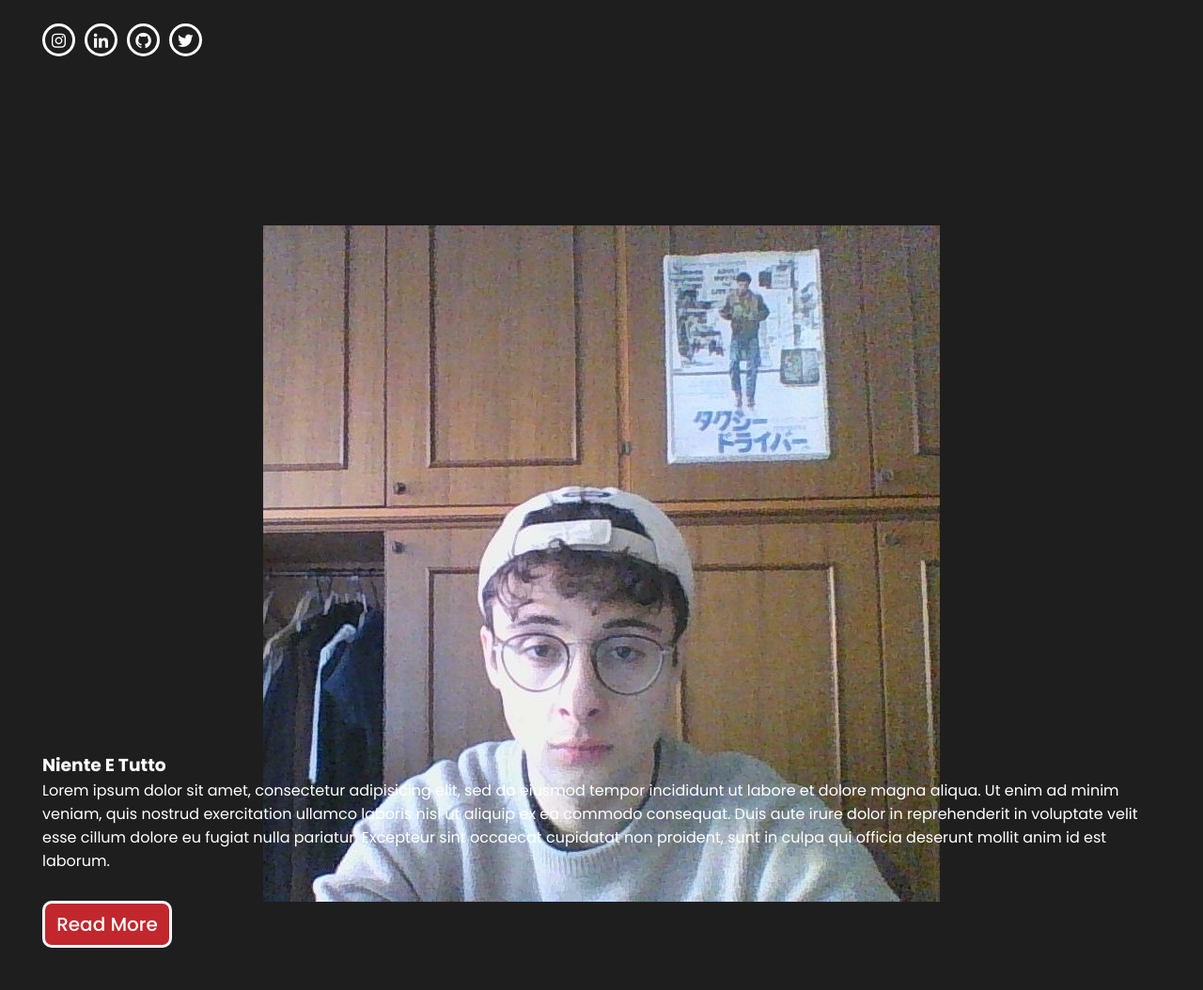
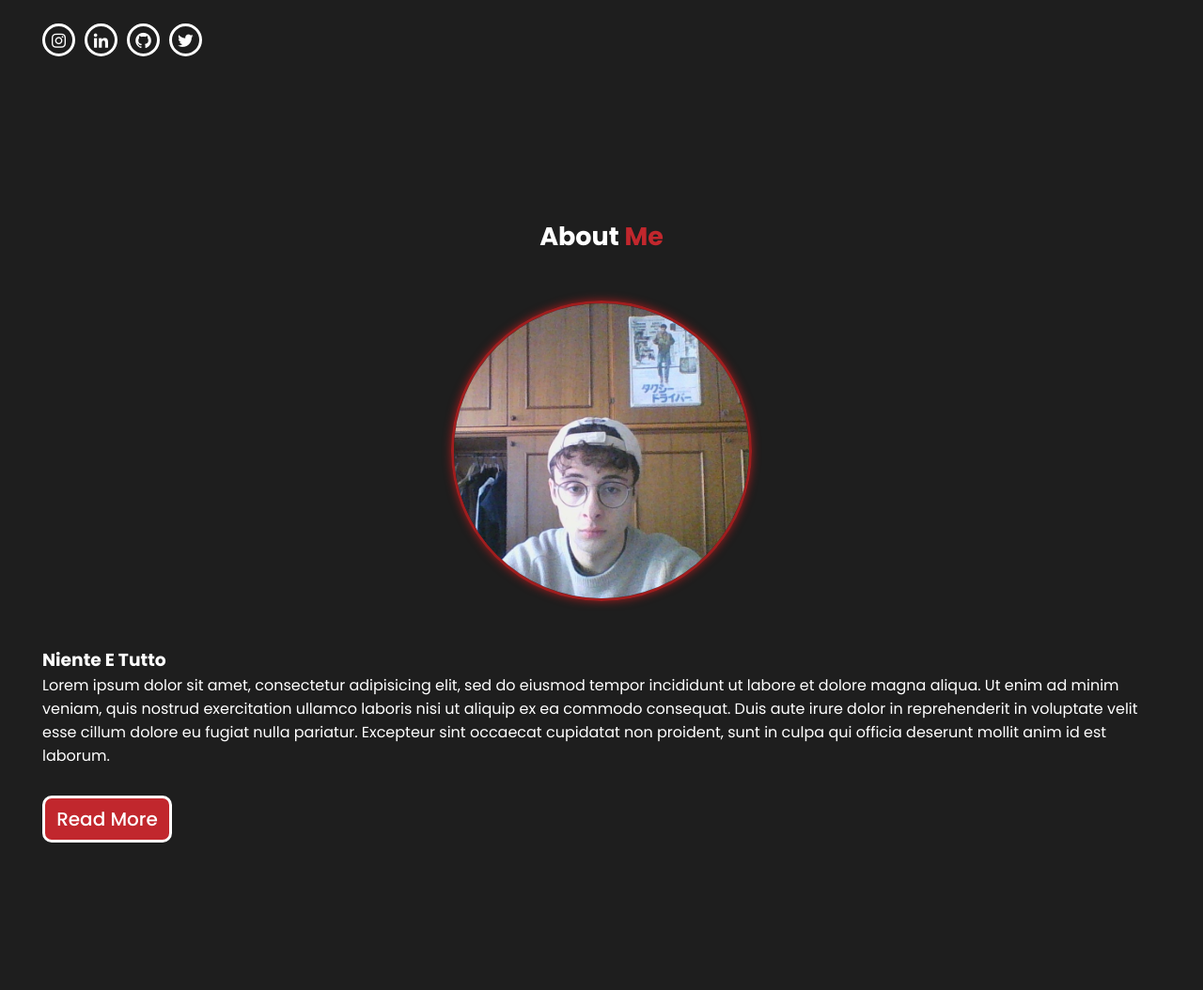
Before and after one commit to chirichexe/Portfolio-Website, a PHP site: page / in a window 1280 px wide. Shown: the part 613-1667 px from the top of the page at 94% size. After the commit the page ends 1510 px from the top, so only its background shows below. Run offline with PHP 8.4, Linux system fonts and the light colour scheme.

Commit message:
Prossima aggiunta - circle spin

```diff
--- a/index.html
+++ b/index.html
@@ -56,7 +56,7 @@
 
     </section>
 
-<!--ABOUT-->
+<!--/ABOUT-->
    <section class="about" id="about">
 
      <h2 class="heading">About <span>Me</span></h2>
--- a/style.css
+++ b/style.css
@@ -223,28 +223,50 @@ background-color: var(--nero);
   align-items: center;
   justify-content: center;
   padding: var(--generalPadding);
-  bac
   gap: 3rem; /*spazio tra le robe*/
 }
 
 .heading{
   font-size: 5rem;
-  margin-bottom: 3rem;
   text-align:center;
+}
+
+.heading span{
+  color: var(--rossoChiaro);
 }
 
 .about-img{
 
-  width: 25rem;
-  height: 25rem;
+  width: 20rem;
+  height: 20rem;
   border-radius: 50%;
   display: flex;
   justify-content: center;
   align-items: center;
+
+  box-shadow: 0px 0px 10px var(--rossoScuro);
 }
 
-.about.img img{
-  width: 50%;
-  border-radius: 40;
-  border: 0.2rem solid var(--rossoChiaro);
+.about-img img{
+  width: 100%;
+  border-radius: 50%;
+  border: 0.2rem solid var(--rossoScuro);
+
 }
+
+.about h2{
+  font-size: 27px;
+}
+
+.about-img .circle-spin{
+  position: absolute;
+  top: 50%;
+  left: 50%;
+  transform: translate(-50%, -50%) rotate(0);
+  width: 100%;
+  height: 100%;
+  border-top: 0.2rem solid red;
+  border-bottom: 0.2rem solid red;
+  border-left: 0.2rem solid red;
+  border-right: 0.2rem solid red;
+}
```
